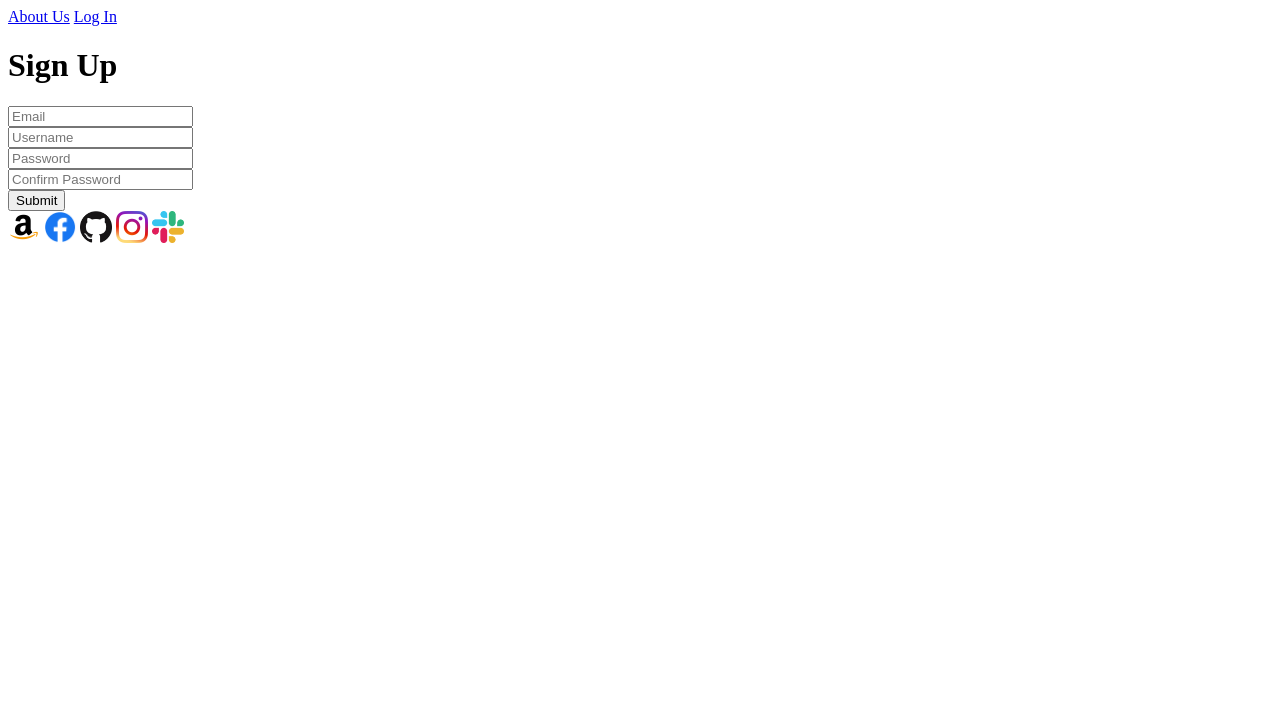
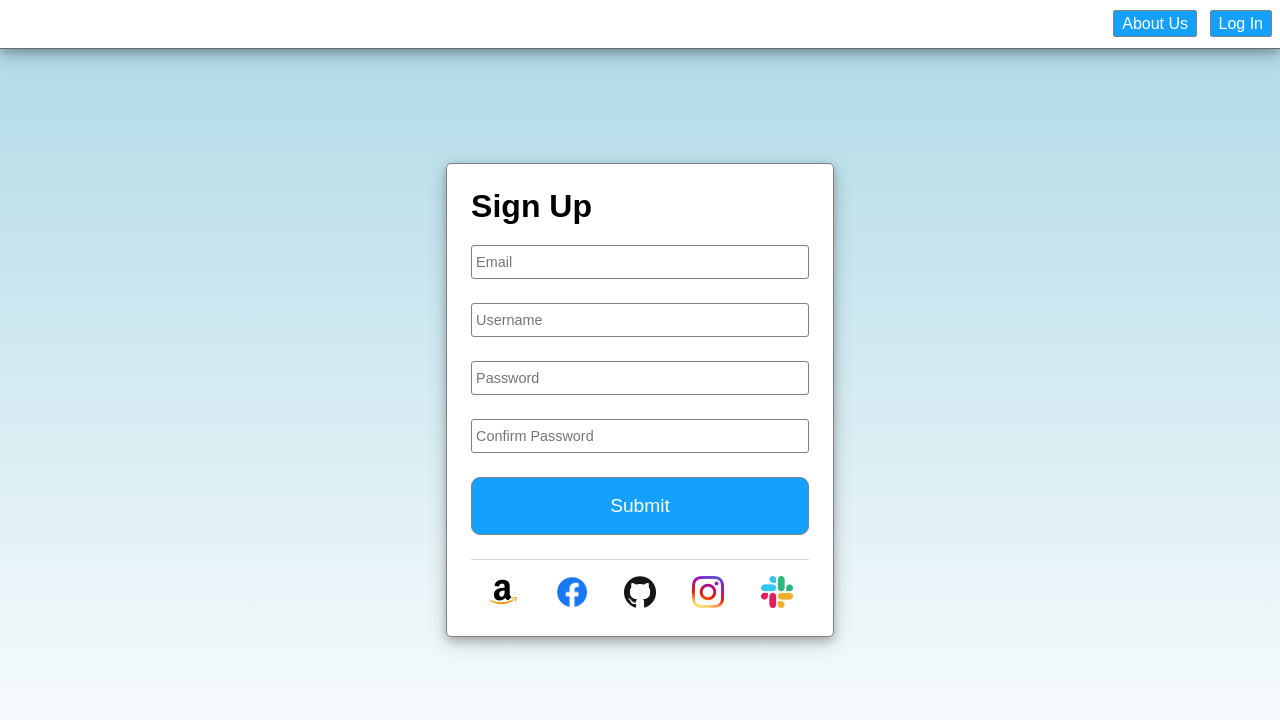
Before and after one commit to sfitzpatrick55/StaticRegisterPage, a plain HTML site: page index.html in a window 1280 px wide. Drawn offline with Linux system fonts and the light colour scheme.

Commit message:
initial commit

```diff
--- a/index.html
+++ b/index.html
@@ -4,6 +4,7 @@
     <meta charset="UTF-8">
     <meta http-equiv="X-UA-Compatible" content="IE=edge">
     <meta name="viewport" content="width=device-width, initial-scale=1.0">
+    <link rel="stylesheet" href="main.css">
     <title>Register Page</title>
 </head>
 <body>
@@ -12,7 +13,7 @@
         <a href="#">Log In</a>
     </header>
 
-    <div>
+    <div class="container">
         <h1>Sign Up</h1>
         <form>
             <div>
--- /dev/null
+++ b/main.css
@@ -0,0 +1,87 @@
+body {
+    background: linear-gradient(0deg, white, lightblue );
+    margin: 0;
+    font-family: sans-serif;
+    display: flex;
+    height: 100vh;
+}
+
+header {
+    background-color: white;
+    text-align: right;
+    padding: .75rem 0;
+    border-bottom: 1px solid dimgray;
+    box-shadow:
+        0 4px 8px 0 rgba(0, 0, 0, 0.2),
+        0 6px 20px 0 rgba(0, 0, 0, 0.19);
+    position: fixed;
+    top: 0;
+    left: 0;
+    width: 100vw;
+}
+
+header a {
+    color: white;
+    background-color: #13a0ff;
+    border: 1px solid gray;
+    border-radius: 3px;
+    padding: .25rem .5rem;
+    margin-right: .5rem;
+    line-height: 1.5rem;
+    text-decoration: none;
+}
+
+header a:hover, form button:hover {
+    background-color: #1084d1;
+    cursor: pointer;
+}
+
+.container {
+    margin: auto;
+    padding: 1.5rem;
+    background-color: white;
+    border: 1px solid gray;
+    border-radius: 5px;
+    box-shadow:
+        0 4px 8px 0 rgba(0, 0, 0, 0.2),
+        0 6px 20px 0 rgba(0, 0, 0, 0.19);
+}
+
+.container > h1 {
+    margin: 0 0 .5rem;
+}
+
+form input, form button {
+    width: 100%;
+    min-width: 275px;
+    box-sizing: border-box;
+    margin: .75rem 0;
+    padding: .25rem;
+    line-height: 1.5rem;
+    font-size: .9em;
+    border: 1px solid gray;
+    border-radius: 3px;
+}
+
+form button {
+    color: white;
+    background-color: #13a0ff;
+    line-height: 3rem;
+    font-size: 1.2rem;
+    border-radius: 9px;
+}
+
+footer {
+    margin-top: .75rem;
+    border-top: 1px solid lightgray;
+    padding-top: 1rem;
+    text-align: center;
+}
+
+footer img {
+    margin: 0 1rem;
+}
+
+footer img:hover {
+    cursor: pointer;
+}
```
